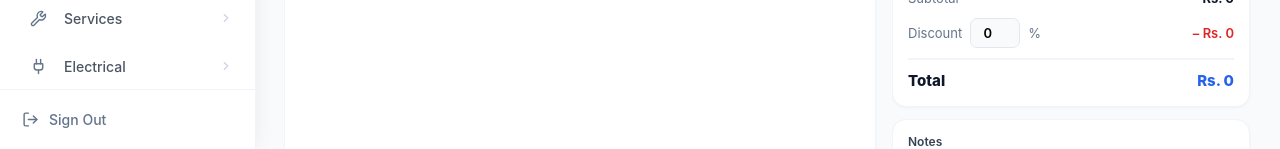
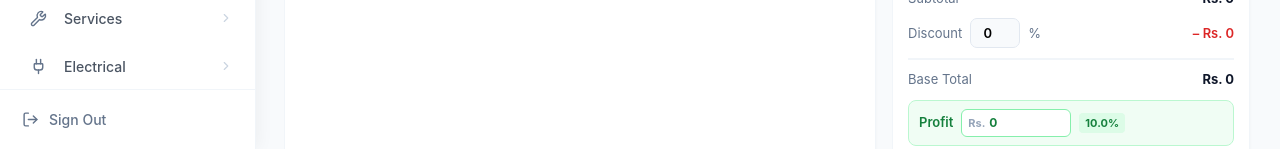
Before and after one commit to UsmanNazir02/invoicely-frontend-daytrack, a React (Vite) app: page /quote-builder in a window 1280 px wide. Shown: the part 651-800 px from the top of the page. Built offline with nearby package versions, Linux system fonts and the light colour scheme; no server answers; sample sign-in values are in the browser's storage; what @react-pdf/renderer would draw is missing.

Commit message:
added a profit field in quote builder page to get estimate of profit

```diff
--- a/src/pages/quote-builder/QuoteBuilderPage.tsx
+++ b/src/pages/quote-builder/QuoteBuilderPage.tsx
@@ -148,6 +148,7 @@ export function QuoteBuilderPage() {
     const [systemSize, setSystemSize] = useState<number | ''>('');
     const [customerInfoExpanded, setCustomerInfoExpanded] = useState(false);
     const [discount, setDiscount] = useState<number | ''>(0);
+    const [profitOverride, setProfitOverride] = useState<number | null>(null);
     const [notes, setNotes] = useState('');
 
     const cartItemCount = cart.reduce((s, i) => s + i.quantity, 0);
@@ -208,12 +209,17 @@ export function QuoteBuilderPage() {
         },
     });
 
-    const { subtotal, discountAmount, total } = useMemo(() => {
+    const { subtotal, discountAmount, baseTotal, defaultProfit, effectiveProfit, profitPct, total } = useMemo(() => {
         const subtotal = cart.reduce((s, i) => s + i.unitPrice * i.quantity, 0);
         const activeDiscount = Number(discount) || 0;
         const discountAmount = (subtotal * activeDiscount) / 100;
-        return { subtotal, discountAmount, total: subtotal - discountAmount };
-    }, [cart, discount]);
+        const baseTotal = subtotal - discountAmount;
+        const defaultProfit = Math.round(baseTotal * 0.10);
+        const effectiveProfit = profitOverride !== null ? profitOverride : defaultProfit;
+        const profitPct = baseTotal > 0 ? (effectiveProfit / baseTotal) * 100 : 10;
+        const total = baseTotal + (effectiveProfit - defaultProfit);
+        return { subtotal, discountAmount, baseTotal, defaultProfit, effectiveProfit, profitPct, total };
+    }, [cart, discount, profitOverride]);
 
     const addToCart = (item: SolarPanel | Inverter | Structure | MiscItem | Battery | ServiceItem | ElectricalItem, type: QuoteItemType, brandName?: string) => {
         const kw = Number(systemSize);
@@ -804,6 +810,39 @@ export function QuoteBuilderPage() {
                                     <span style={{ marginLeft: 'auto', fontSize: '13px', fontWeight: '600', color: '#dc2626' }}>– Rs. {discountAmount.toLocaleString()}</span>
                                 </div>
                                 <div style={{ paddingTop: '10px', borderTop: '2px solid #f1f5f9', display: 'flex', justifyContent: 'space-between', alignItems: 'center' }}>
+                                    <span style={{ fontSize: '13px', color: '#64748b' }}>Base Total</span>
+                                    <span style={{ fontSize: '13px', fontWeight: '700', color: '#0f172a' }}>Rs. {baseTotal.toLocaleString()}</span>
+                                </div>
+                                {/* Profit row */}
+                                <div style={{ display: 'flex', alignItems: 'center', gap: '8px', background: '#f0fdf4', border: '1px solid #bbf7d0', borderRadius: '8px', padding: '8px 10px' }}>
+                                    <span style={{ fontSize: '13px', color: '#15803d', fontWeight: '600', flexShrink: 0 }}>Profit</span>
+                                    <div style={{ display: 'inline-flex', alignItems: 'center', gap: '4px', background: '#fff', border: '1.5px solid #86efac', borderRadius: '6px', padding: '0 8px 0 6px', height: '28px', width: '110px', boxSizing: 'border-box', flexShrink: 0 }}>
+                                        <span style={{ color: '#94a3b8', fontSize: '11px', fontWeight: '700', flexShrink: 0, userSelect: 'none' }}>Rs.</span>
+                                        <input
+                                            type="number" min="0"
+                                            value={effectiveProfit}
+                                            onChange={e => {
+                                                const val = Number(e.target.value);
+                                                setProfitOverride(isNaN(val) ? defaultProfit : val);
+                                            }}
+                                            onFocus={e => { e.target.style.outline = 'none'; }}
+                                            style={{ flex: 1, minWidth: 0, height: '100%', padding: '0', fontSize: '12px', border: 'none', outline: 'none', background: 'transparent', color: '#15803d', fontWeight: '700' }}
+                                        />
+                                    </div>
+                                    <span style={{ fontSize: '11px', fontWeight: '700', color: '#15803d', background: '#dcfce7', borderRadius: '4px', padding: '2px 6px', flexShrink: 0 }}>
+                                        {profitPct.toFixed(1)}%
+                                    </span>
+                                    {profitOverride !== null && (
+                                        <button
+                                            onClick={() => setProfitOverride(null)}
+                                            title="Reset to 10%"
+                                            style={{ marginLeft: 'auto', fontSize: '11px', color: '#6b7280', background: 'none', border: 'none', cursor: 'pointer', padding: '2px 4px', borderRadius: '4px', flexShrink: 0 }}
+                                        >
+                                            Reset
+                                        </button>
+                                    )}
+                                </div>
+                                <div style={{ paddingTop: '10px', borderTop: '2px solid #f1f5f9', display: 'flex', justifyContent: 'space-between', alignItems: 'center' }}>
                                     <span style={{ fontSize: '15px', fontWeight: '800', color: '#0f172a' }}>Total</span>
                                     <span style={{ fontSize: '15px', fontWeight: '800', color: '#2563eb' }}>Rs. {total.toLocaleString()}</span>
                                 </div>
```
